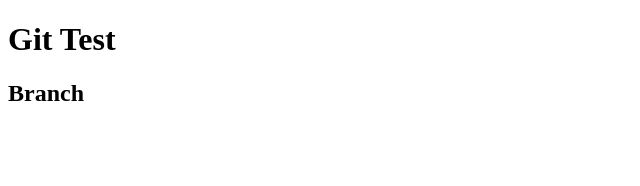
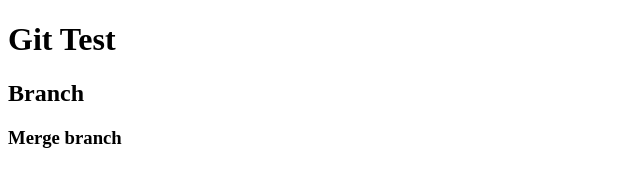
Before and after one commit to Marufomer/Test-git, a plain HTML site: page index.html in a window 1280 px wide. Shown: the whole page, without its empty margins (0-640 px from the left). Drawn offline with Linux system fonts and the light colour scheme.

Commit message:
merging branch

```diff
--- a/index.html
+++ b/index.html
@@ -8,5 +8,6 @@
 <body>
     <h1>Git Test</h1>
     <h2>Branch</h2>
+    <h3>Merge branch</h3>
 </body>
 </html>
```
